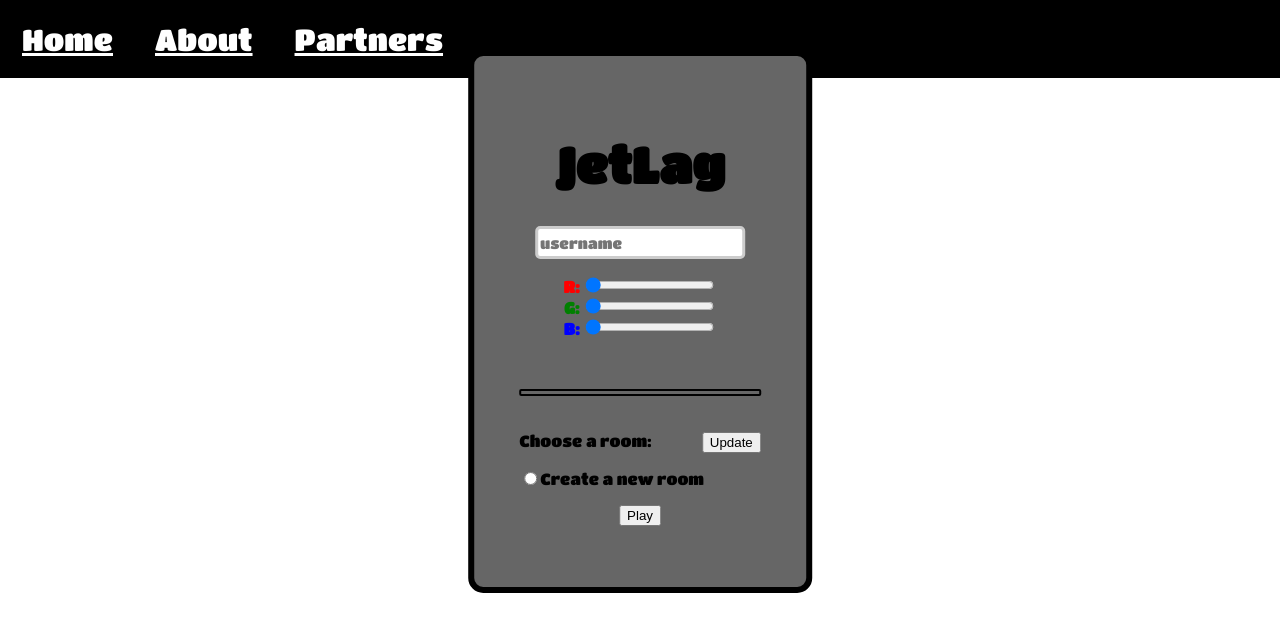
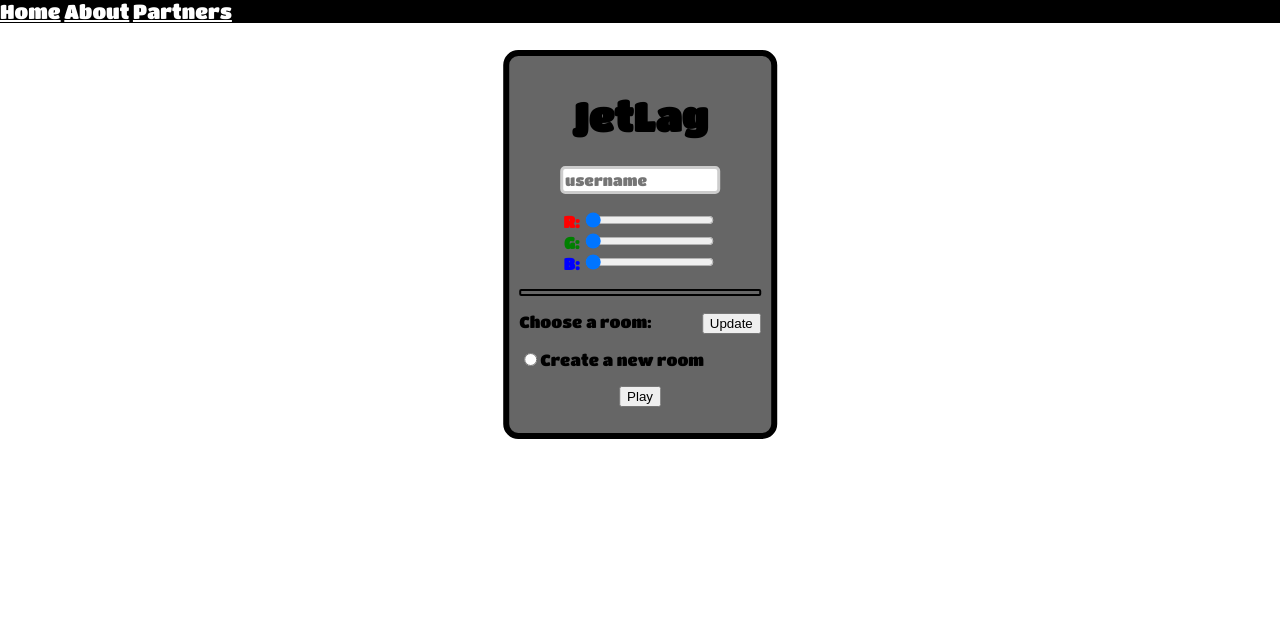
Before and after one commit to jacobsorme/php, a PHP site: page / in a window 1280 px wide. Shown: the top 632 px of the page. Run offline with PHP 8.4, Linux system fonts and the light colour scheme.

Commit message:
Styling. Errormessages
Prepare for merge!

```diff
--- a/src/index.php
+++ b/src/index.php
@@ -5,34 +5,16 @@
 <link rel="stylesheet" type="text/css" href="mystyle.css">
 <link href='https://fonts.googleapis.com/css?family=Titan One' rel='stylesheet'>
 <title>JetLag</title>
-
-<script async src="//pagead2.googlesyndication.com/pagead/js/adsbygoogle.js"></script>
-<script>
-  (adsbygoogle = window.adsbygoogle || []).push({
-    google_ad_client: "ca-pub-4262822256653950",
-    enable_page_level_ads: true
-  });
-</script>
-
 </head>
 <body>
 
 <div style="position:absolute;background-color:#000;width:100%;margin:0;padding:0;left:0px;top:0px;">
-<table cellpadding="20px" style="margin:0px">
-  <tr>
-    <td>
-      <a href="index.php" style="color:#fff;  font-size:30px">Home</a>
-    </td>
-    <td>
-      <a href="about.php" style="color:#fff; font-size:30px">About</a>
-    </td>
-    <td>
-      <a href="partners.php" style="color:#fff; font-size:30px">Partners</a>
-    </td>
-  </tr>
+  <div style="width:50%;">
+    <a href="index.php" style="color:#fff; font-size:20px">Home</a>
+    <a href="about.php" style="color:#fff; font-size:20px">About</a>
+    <a href="partners.php" style="color:#fff; font-size:20px">Partners</a>
   </div>
-
-</table>
+</div>
 <div id="login">
   <center><h1 id="title">JetLag</h1></center>
   <form method="get" id="form" action="play.php" autocomplete="off">
@@ -43,15 +25,13 @@
       <b style="color:green;">G:</b>
       <input type="range" id="g" name="g" value="102" min="102" max="255" step="17" onkeydown="color()" onmousemove="color()"><br>
       <b style="color:blue;">B:</b>
-            <input type="range" id="b" name="b" value="102" min="102" max="255" step="17" onkeydown="color()" onmousemove="color()"><p><br>
-            <hr><p><br>
+      <input type="range" id="b" name="b" value="102" min="102" max="255" step="17" onkeydown="color()" onmousemove="color()"><p>
+      <hr><p>
       Choose a room:<input type="button" style="margin-left:50px;" onclick="callForRooms()" value="Update">
     </center>
     <div id="roomsFromServer"></div>
-
   </form>
 </div>
-
 
 <script src="script/communicate.js"></script>
 
@@ -67,8 +47,8 @@ function callForRooms(){
   }
 
   window.onload = callForRooms();
+</script>
 
-</script>
 <script>
 function color(){
   var r = document.getElementById("r").value;
--- a/src/mystyle.css
+++ b/src/mystyle.css
@@ -40,7 +34,7 @@ hr {
   transform:translate(-50%,0);
   border-radius:15px;
   margin:0px;
-  padding:45px;
+  padding:10px;
   background-color: rgb(102,102,102);
   border-width: 6px;
   border-color: #000;
@@ -48,7 +42,7 @@ hr {
 }
 
 #title {
-  font-size: 50px;
+  font-size: 40px;
 }
 #username:focus{
   font-size:20px;
@@ -59,8 +53,8 @@ hr {
   font-family: 'Titan One';
   font-weight: lighter;
   font-size: 15px;
-  width:200px;
-  height:25px;
+  width:150px;
+  height:20px;
   border:3px solid #ccc;
   -webkit-border-radius: 5px;
   border-radius: 5px;
--- a/src/php/initserver.php
+++ b/src/php/initserver.php
@@ -51,7 +51,7 @@
   } else {
     $thisroomobj = json_decode(read("rooms/room".$roomId.".txt"));
     $players = $thisroomobj->{'players'};
-    if(count($players) <= 2){
+    if(count($players) <= 10){
       $id = $thisroomobj->{'id'};
       if($id == null){
         $msg->{'status'} = 0;
--- a/src/php/rooms.txt
+++ b/src/php/rooms.txt
@@ -1 +1 @@
-{"rooms":[],"id":5}
+{"rooms":[],"id":6}
--- /dev/null
+++ b/src/php/rooms/room1.txt
@@ -0,0 +1 @@
+{"players":[{"id":0,"name":"","clr":"ffff33","room":1,"bts":[],"x":400,"y":500,"rot":180,"grot":0,"spd":0,"col":"42","gas":"0","rotSpd":0},{"id":1,"name":"","clr":"ffff33","room":"1","bts":[],"x":490,"y":410,"rot":180,"grot":-35,"spd":0,"col":"0","gas":"0","rotSpd":0},{"id":2,"name":"","clr":"ffff33","room":"1","bts":[],"x":310,"y":410,"rot":180,"grot":-35,"spd":0,"col":"0","gas":"0","rotSpd":0}],"id":20,"time":0}
--- a/src/php/server.php
+++ b/src/php/server.php
@@ -44,7 +44,6 @@
           write('players',$players,$database);
         }
       }
-
     }
   }
 
--- a/src/script/script.js
+++ b/src/script/script.js
@@ -151,7 +151,8 @@ function start(idMessage) {
   var canvas = document.createElement("CANVAS");
   canvas.width = 1080;
   canvas.height = 720;
-  canvas.style.border = "1px solid #000";
+  canvas.style.border = "4px solid #000";
+  canvas.style.backgroundColor = "#ddd";
   canvas.id = "frame";
   document.getElementById("content").appendChild(canvas);
   game = new Game();
@@ -176,8 +177,6 @@ function start(idMessage) {
   setTimeout(function() {
     game.sendInterval = setInterval(communicate.bind(null,dataMessage,update,game.server),game.sendTime);
   }, 1000);
-  console.log("Send:" + game.sendTime);
-  console.log("Run:" + game.runTime);
   game.runInterval = setInterval(run,game.runTime);
   setInterval(displayData,300);
   // setTimeout(function() {
@@ -188,7 +187,6 @@ function start(idMessage) {
 // Create a player - the variable _palyer is assigned
 // Callback from communicate()
 function createPlayer(idMessage){
-  console.log(idMessage);
   var idObj = JSON.parse(idMessage);
   var p = new Player(idObj.name,idObj.id,400,400,90,idObj.clr,2,0,[],0,0,0);
   p.shootTime = true;
```
Also changed, not shown: other parts of src/mystyle.css (+12 -18 lines), src/play.php (+3 -4 lines), src/script/render.js (+6 -13 lines), pics/insta_005.jpg (added). Lines whose indentation alone changed are shown as unchanged.
